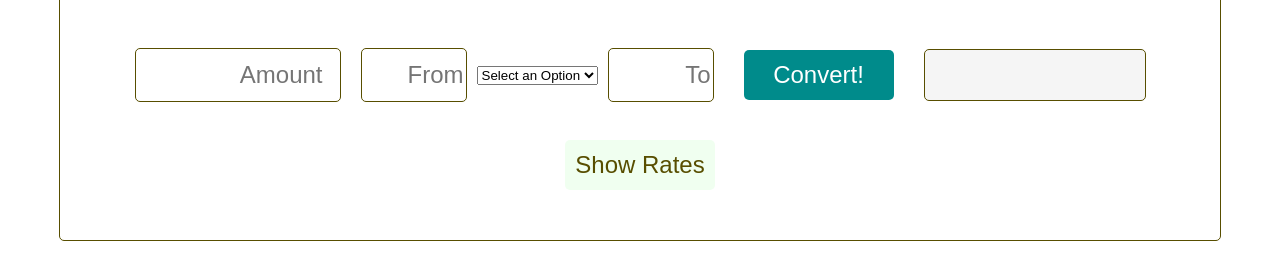
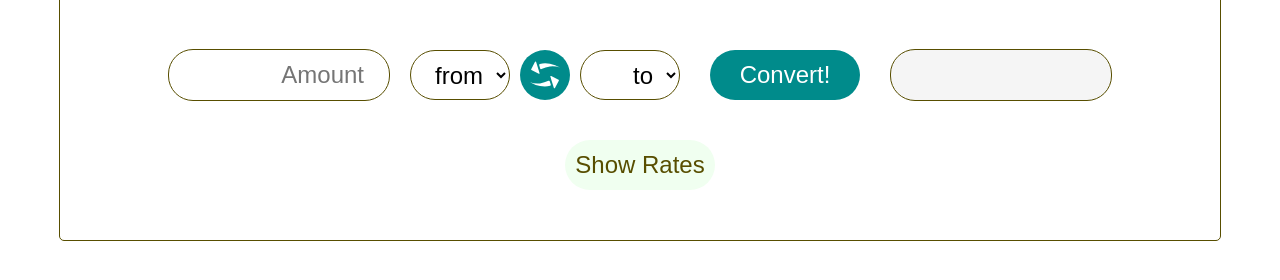
Before and after one commit to artofnext/currency_converter, a plain HTML site: page index.html in a window 1280 px wide. Shown: the part 234-514 px from the top of the page. Drawn offline with Linux system fonts and the light colour scheme; no server answers.

Commit message:
add revert currency exchange

```diff
--- a/css/styles.css
+++ b/css/styles.css
@@ -22,7 +22,7 @@ button {
     text-align: center;
     background-color: darkcyan;
     border: none;
-    border-radius: 5px;
+    border-radius: 25px;
     color: white;
 
     font-size: 1.5em;
@@ -38,7 +38,7 @@ button:active {
     box-shadow: 0 0 5px lightcyan;
 }
 
-input, .result {
+input, .result, select {
     height: 50px;
     width: 100px;
     margin: 10px;
@@ -46,12 +46,27 @@ input, .result {
     font-size: 1.5em;
     background-color: white;
     border: 1px solid rgb(88, 78, 0);
-    border-radius: 5px;
+    border-radius: 25px;
     /* border-radius: 10%; */
 }
 
 #amount, #result {
     width: 200px;
+}
+
+#button_revert {
+    width: 50px;
+    padding: 0;
+    border-radius: 50%;
+    margin-left: 0;
+    margin-right: 0;
+}
+
+#revert_icon {
+    width: 30px;
+    height: 30px;
+    padding: 10px;
+    fill: white;
 }
 
 .result {
@@ -95,3 +110,7 @@ input, .result {
     background-color: honeydew;
     color: rgb(88, 78, 0);
 }
+
+#currencyfrom, #amount, #currencyto {
+    padding: 0 10px;
+}
--- a/index.html
+++ b/index.html
@@ -26,23 +26,44 @@
 
         <div class="converter__container">
             <input id="amount" type="number" placeholder="Amount">
-            <input id="currencyfrom" list="current" placeholder="From" required>
+            <!-- <input id="currencyfrom" list="current" placeholder="From" required>
             <datalist id="current">
-            </datalist>
+            </datalist> -->
 
-            <select name="plan" id="plan">
+            <select name="currencyfrom" id="currencyfrom">
                 <option value="none" selected disabled hidden>
-                    Select an Option
+                    from
                 </option>
-                  <option value="free">Free</option>
-                  <option value="starter">Starter </option>
-                  <option value="professional">Professional</option>
-                  <option value="corporate">Corporate</option>
+
             </select>
 
-            <input id="currencyto" list="new" placeholder="To" required>
+            <button type="button" onclick="revert()" id="button_revert">
+                <svg id="revert_icon" data-name="revert" xmlns="http://www.w3.org/2000/svg" viewBox="0 0 50 50">
+                    <title>revert_icon</title>
+                    <g>
+                      <g>
+                        <path d="M14.63,23,2.41,16.64A1,1,0,0,1,2,15.31L8.4,3.09a1,1,0,0,1,1.82.16L16,21.88A1,1,0,0,1,14.63,23Z"/>
+                        <path d="M15.36,8.83a1.62,1.62,0,0,1,1-2C21.86,5,27.7,5.27,33.26,6.27A54.28,54.28,0,0,1,50,12.66a34.75,34.75,0,0,0-16.72-2A54.93,54.93,0,0,0,19.13,15a1.62,1.62,0,0,1-2.2-1Z"/>
+                      </g>
+                      <g>
+                        <path d="M35.37,26.7l12.22,6.4A1,1,0,0,1,48,34.44L41.6,46.66a1,1,0,0,1-1.82-.16L34,27.87A1,1,0,0,1,35.37,26.7Z"/>
+                        <path d="M34.64,40.92a1.62,1.62,0,0,1-1,2c-5.49,1.77-11.33,1.54-16.89.54A54.28,54.28,0,0,1,0,37.09a34.75,34.75,0,0,0,16.72,2,54.93,54.93,0,0,0,14.15-4.34,1.62,1.62,0,0,1,2.2,1Z"/>
+                      </g>
+                    </g>
+                  </svg>
+            </button>
+
+            <!-- <input id="currencyto" list="new" placeholder="To" required>
             <datalist id="new">
-            </datalist>
+            </datalist> -->
+
+            <select name="currencyto" id="currencyto">
+                <option value="none" selected disabled hidden>
+                    to
+                </option>
+
+            </select>
+
             <button type="button" onclick="convert()">Convert!</button>
             <p class="result" id="result"></p>
             <button type="button" onclick="showHide()" class="rates__button" id="rates__button">
--- a/js/convert.js
+++ b/js/convert.js
@@ -21,8 +21,8 @@ xmlhttp.onreadystatechange = function() {
         document.getElementById("myList").appendChild(node);
 
         // Create options of curency rates
-        createOptions("current", key);
-        createOptions("new", key);
+        createOptions("currencyfrom", key);
+        createOptions("currencyto", key);
 
     });
   }
@@ -62,6 +62,16 @@ function getRate(currency) {
   return rate;
 }
 
+function revert() {
+  let store = document.getElementById("currencyto").value;
+  document.getElementById("currencyto").value = document.getElementById("currencyfrom").value;
+  document.getElementById("currencyfrom").value = store;
+
+  store = document.getElementById("currencyto").text;
+  document.getElementById("currencyto").text = document.getElementById("currencyfrom").text;
+  document.getElementById("currencyfrom").text = store;
+}
+
 function showHide() {
   let x = document.getElementById("myList");
   let button = document.getElementById("rates__button");
```
Lines whose indentation alone changed are shown as unchanged.
